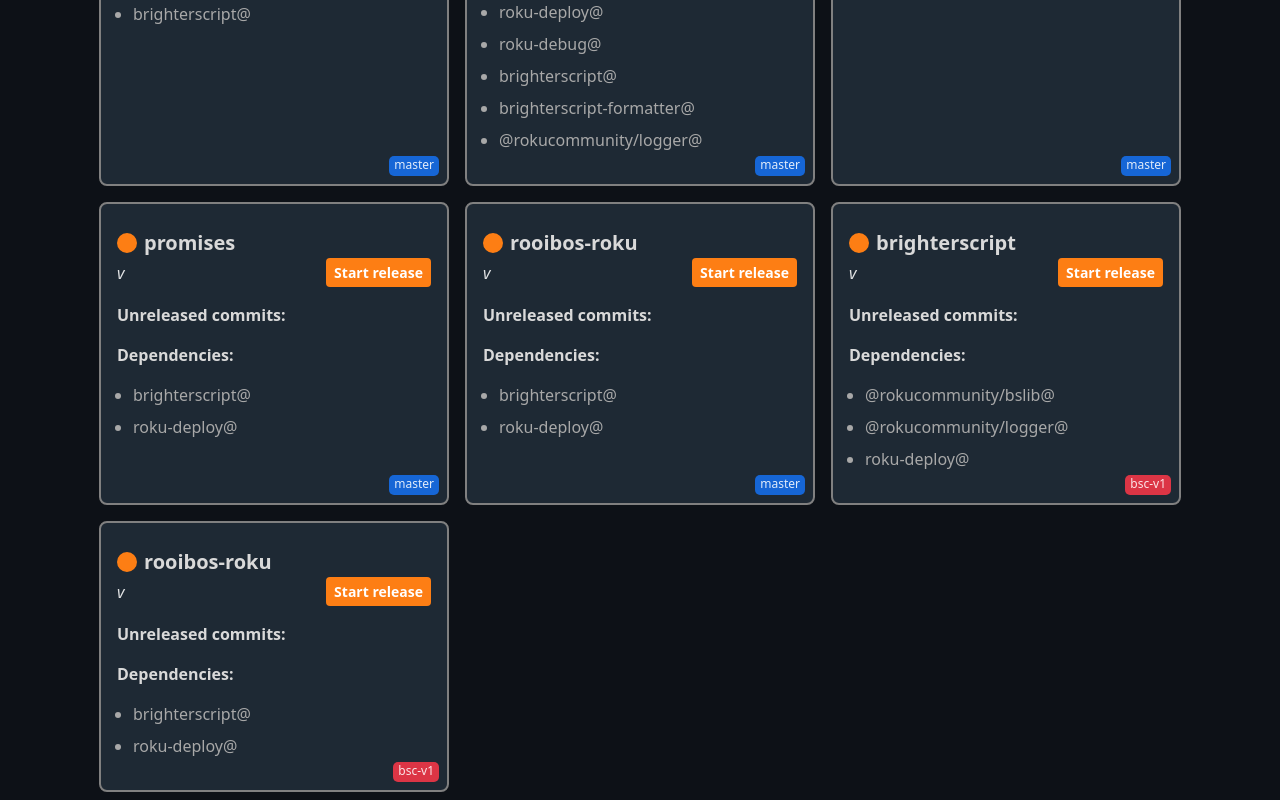
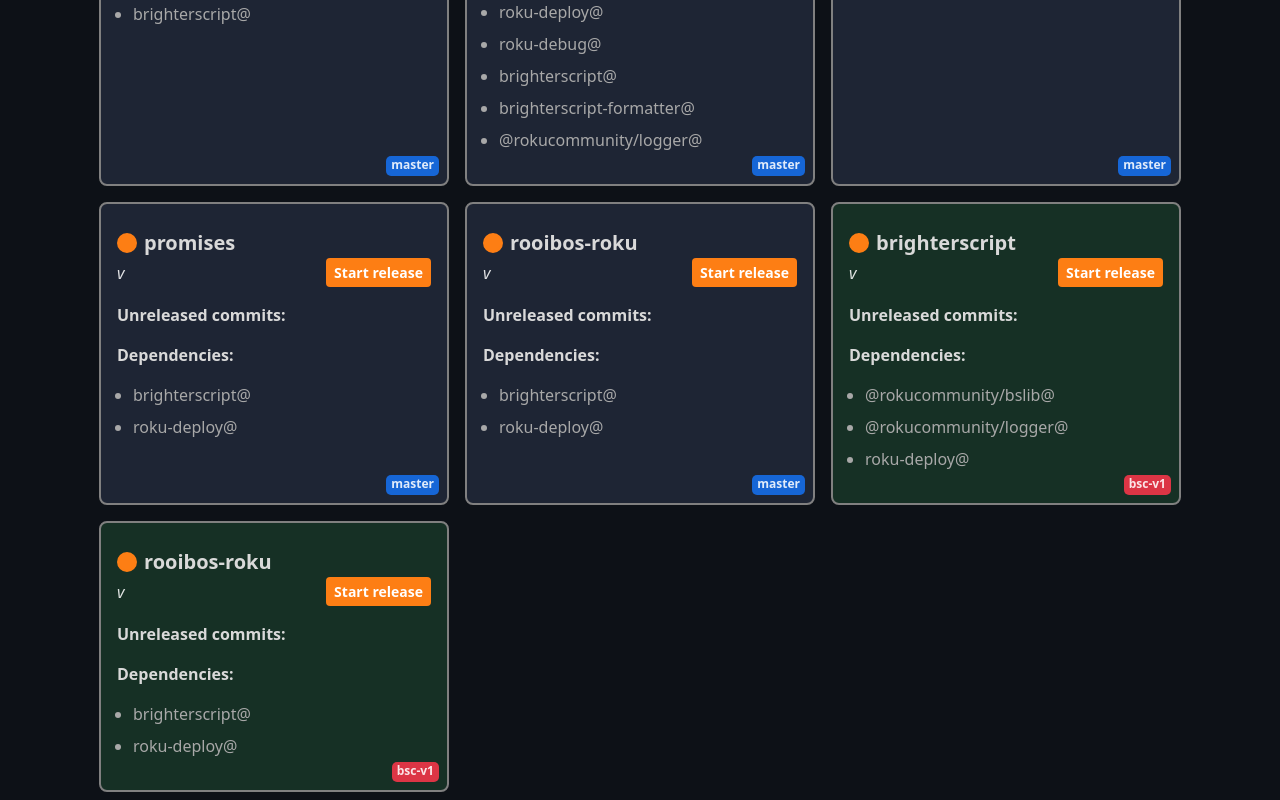
Before and after one commit to rokucommunity/release-tracker, a Svelte app: page / in a window 1280 px wide. Shown: the part 1148-1948 px from the top of the page. Built offline with nearby package versions, Linux system fonts and the light colour scheme; no server answers.

Commit message:
Different card colors for the various release lines

```diff
--- a/src/App.svelte
+++ b/src/App.svelte
@@ -485,6 +485,14 @@
 		}
 	}
 
+    .card.releaseline1 {
+		background-color: #1e2534;
+    }
+
+    .card.releaseline2 {
+		background-color: #163025;
+    }
+
 	.release-line {
 		position: absolute;
 		bottom: 0.5rem;
@@ -495,10 +503,11 @@
 		padding-left: 5px;
 		padding-right: 5px;
 		font-size: 0.75rem;
+        font-weight: bold;
 	}
 
 	.releaseline1 .release-line {
-		background-color: #1666d6;
+        background-color: #1666d6;
 	}
 
 	.releaseline2 .release-line {
```
